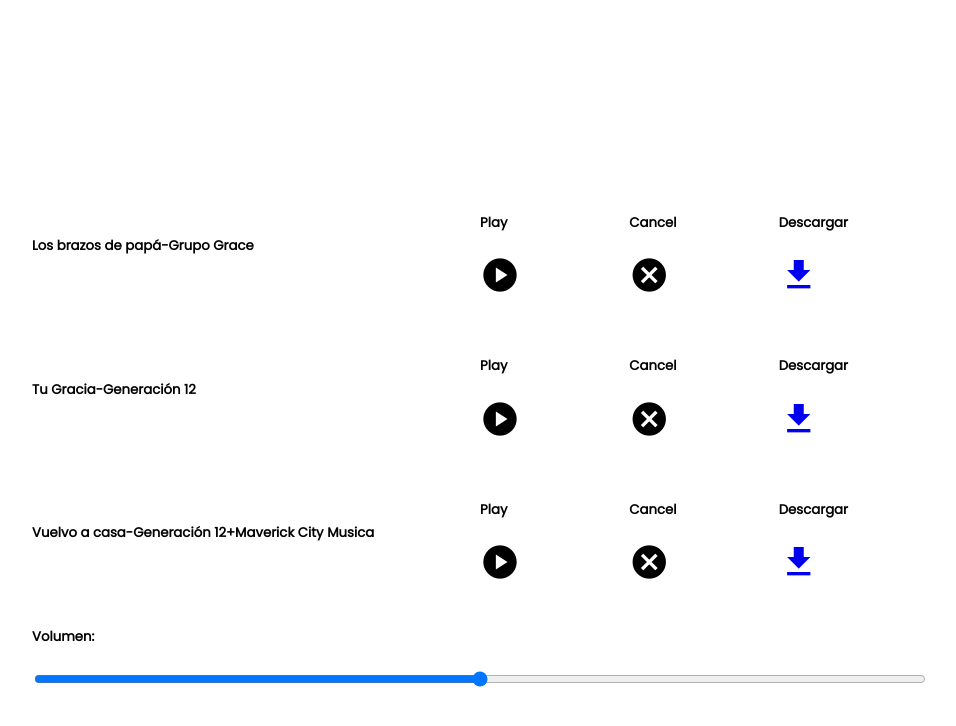
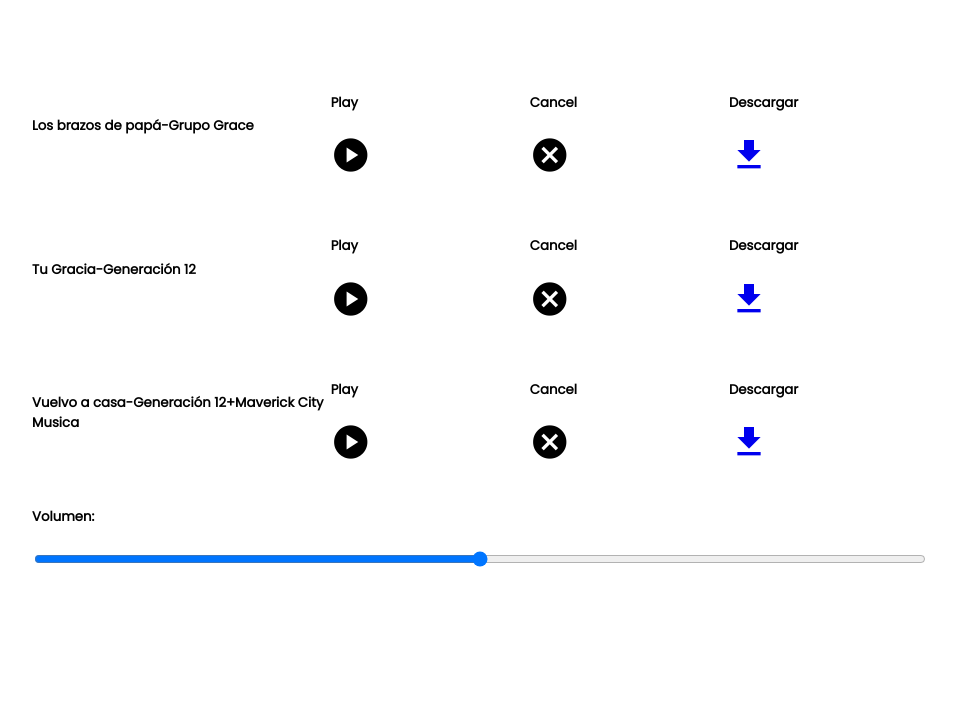
Before and after one commit to AndreyRi13/ReproductorDeAudio, a plain HTML site: page index.html in a window 1280 px wide. Shown: the whole page, without its empty margins (160-1116 px from the left). Drawn offline with Linux system fonts and the light colour scheme.

Commit message:
Update style.css

```diff
--- a/css/style.css
+++ b/css/style.css
@@ -3,7 +3,7 @@
 }
 .container{
     width: 70vw;
-    height: 100vh;
+    height: 70vh;
     margin: 2rem auto;
     display: flex;
     flex-direction: column;
@@ -26,6 +26,6 @@
     flex:6;
 }
 .play, .stop, .descargar{
-    flex: 2;
+    flex: 4;
     cursor: pointer;
 }
```
